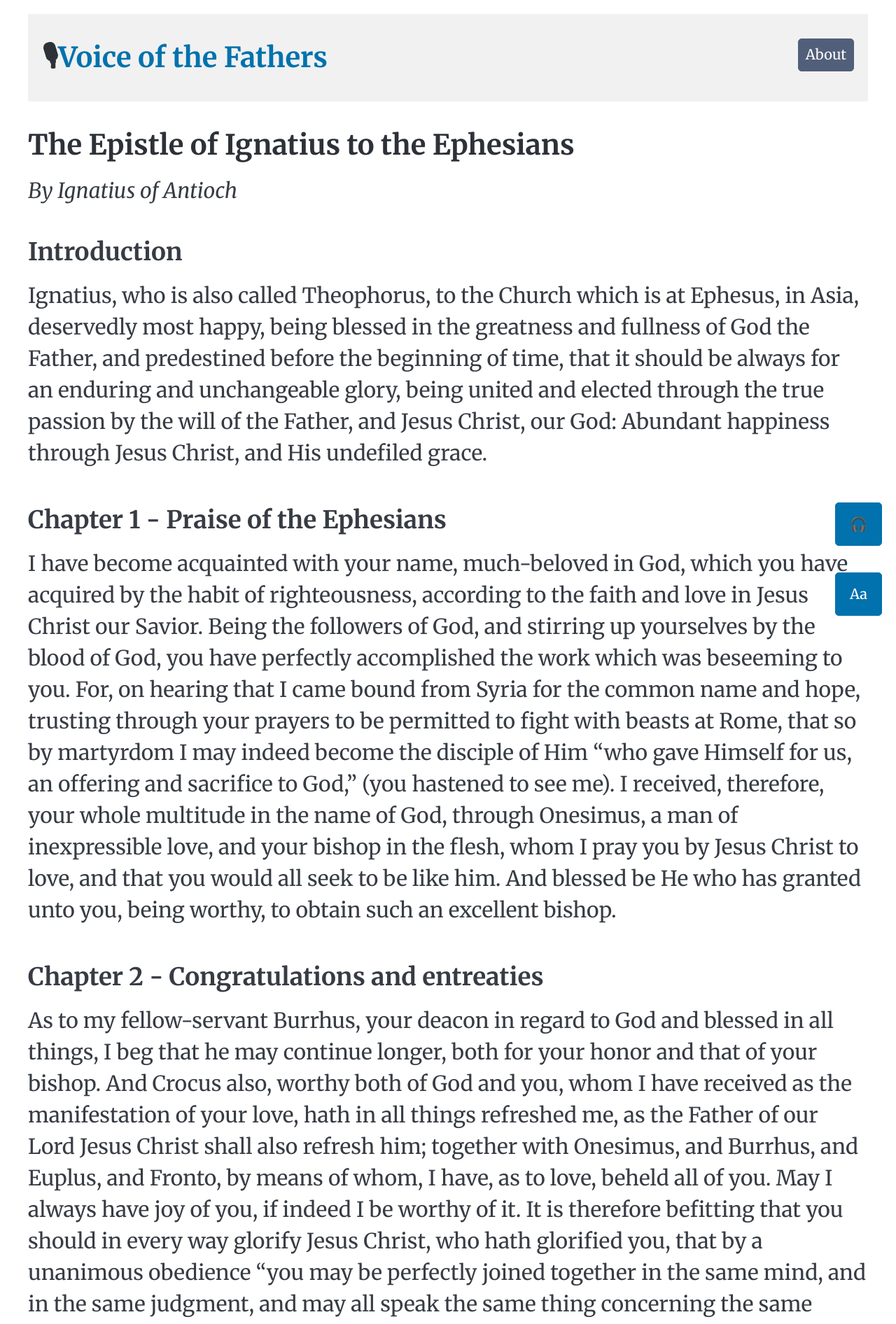
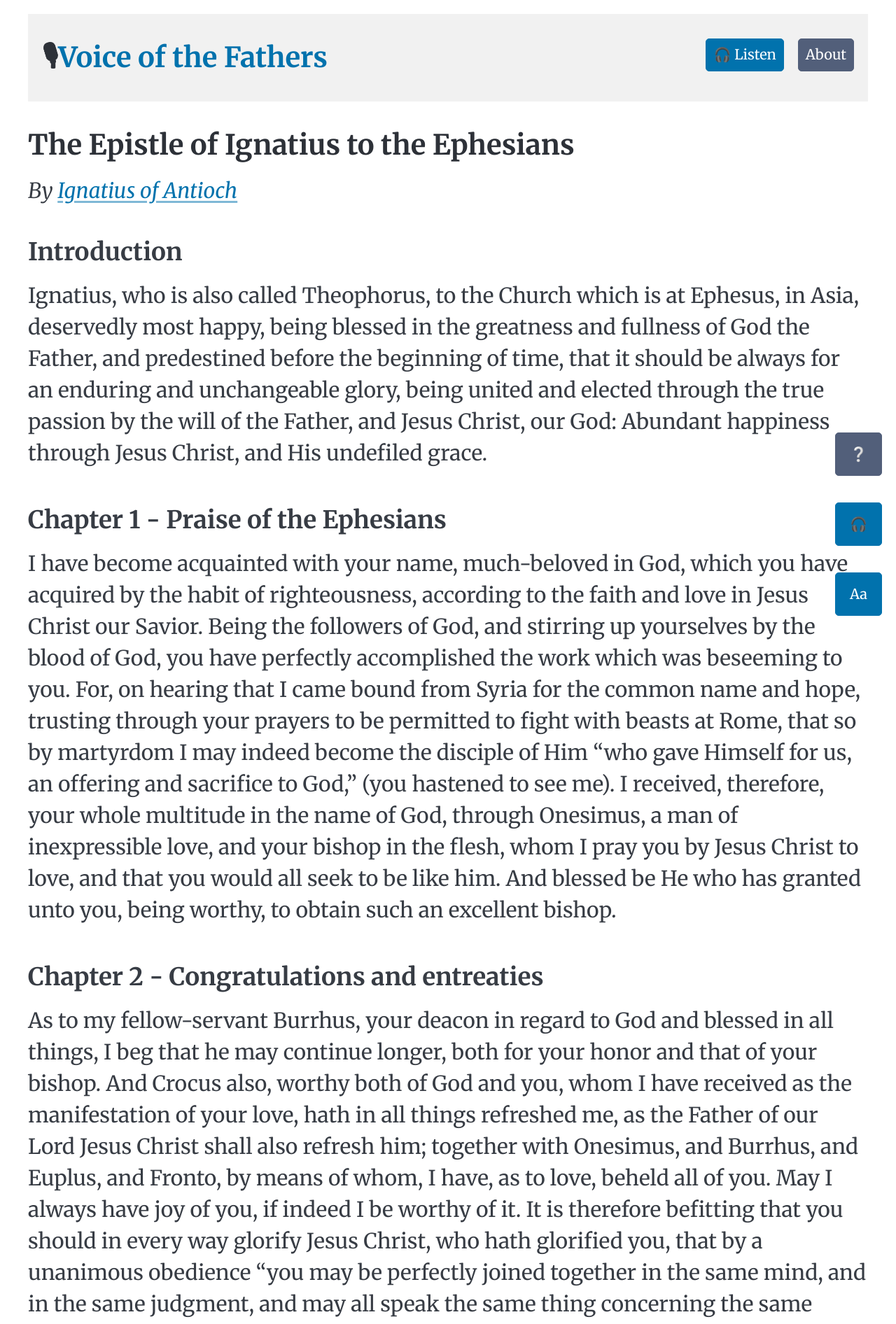
Before and after one commit to joshpeterson/voice-of-the-fathers, a Jekyll site: the page built from _books/Ignatius of Antioch/The Epistle of Ignatius to the Ephesians.md, in a window 1280 px wide. Shown: the top 1892 px of the page at 70% size. Built offline with Jekyll 4.4.1, drawn with Linux system fonts in a browser that asks for light colours.

Commit message:
Add buttons for about and listen and link to the author from the book

```diff
--- a/_layouts/book.html
+++ b/_layouts/book.html
@@ -10,6 +10,13 @@ layout: default
 
     .text {
       font-size: calc(1.5rem * var(--base-font-scale));
+    }
+
+    .about-button {
+      position: fixed;
+      bottom: 220px;
+      right: 20px;
+      z-index: 1000;
     }
 
     .listen-button {
@@ -28,8 +35,12 @@ layout: default
   </style>
 </head>
 
+<div class="about-button">
+  <a href="{{ about | relative_url }}" role="button" class="secondary">❔</a>
+</div>
+
 <div class="listen-button">
-  <button>🎧</button>
+  <a href="{{ page.audio }}" role="button">🎧</a>
 </div>
 
 <div class="font-size-toggle">
@@ -60,7 +71,11 @@ layout: default
 <div class="text">
   <div>
     <h1>{{page.title}}</h1>
-    <i>By {{ page.author }}</i>
+    {% for authorInfo in site.authors %}
+    {% if authorInfo.title == page.author %}
+    <i>By <a href="{{ author.url | relative_url }}">{{ page.author }}</a></i>
+    {% endif %}
+    {% endfor %}
   </div>
   <br />
   {{ content }}
--- a/_layouts/default.html
+++ b/_layouts/default.html
@@ -44,6 +44,9 @@
         </li>
       </ul>
       <ul>
+        {% if page.audio %}
+        <li><a href="{{ page.audio }}" role="button">🎧 Listen</a></li>
+        {% endif %}
         <li><a href="{{ about | relative_url }}" role="button" class="secondary">About</a></li>
       </ul>
     </nav>
```
